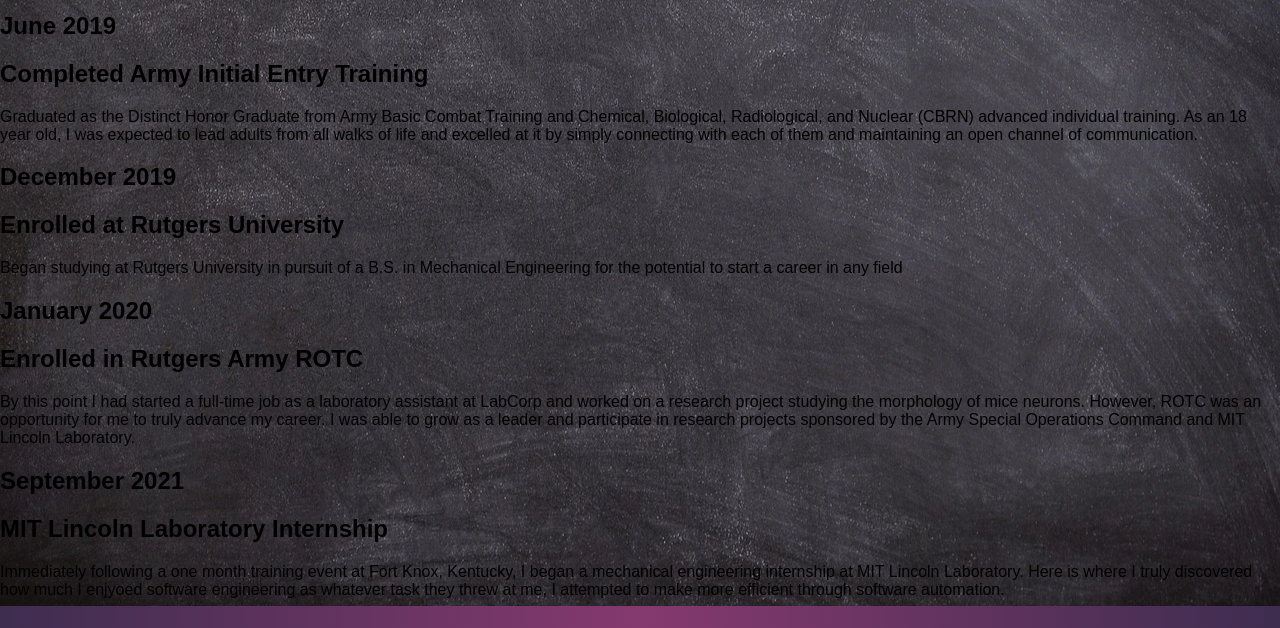
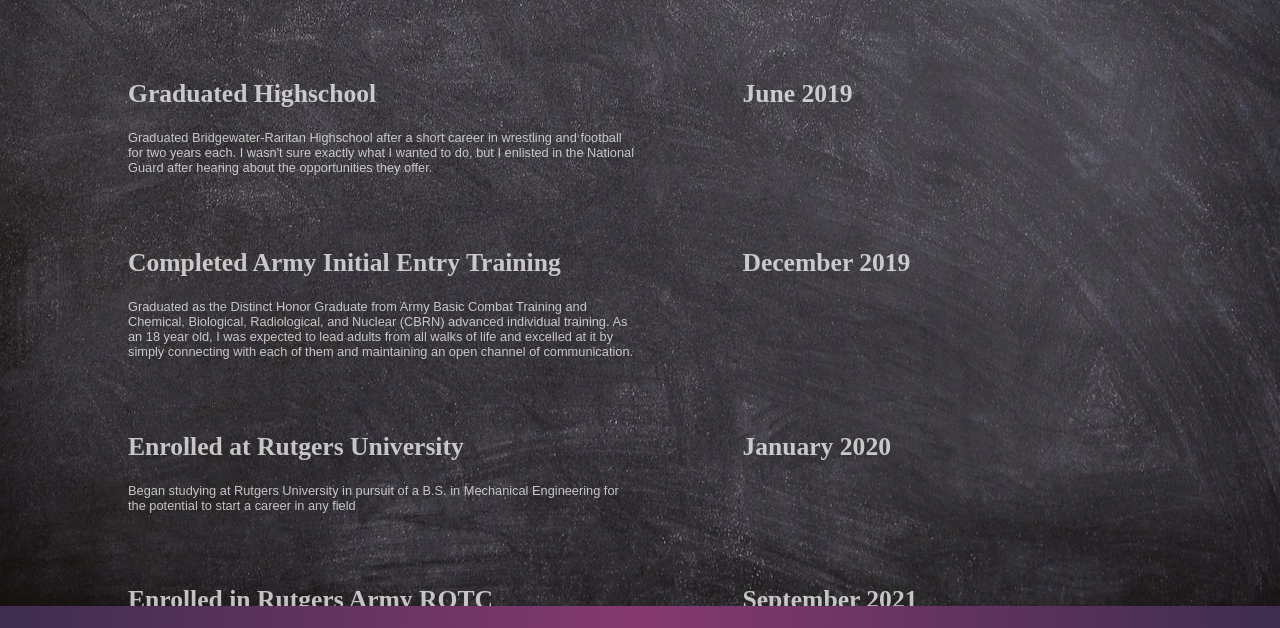
Before and after one commit to NJIT-WIS/midterm-portfolio-xaviergaray, a website: page docs/sections/journey/journey.html in a window 1280 px wide. Shown: the part 172-800 px from the top of the page. Drawn offline with Linux system fonts and the light colour scheme; a web font is replaced by a local one.

Commit message:
Organized items into columns/rows

```diff
--- a/docs/sections/journey/style.css
+++ b/docs/sections/journey/style.css
@@ -21,6 +21,8 @@
     background: url('../../images/desktop/hero/BACKGROUND_Blackboard.webp') no-repeat center center fixed;
     background-size: cover;
     overflow-x: hidden;
+    color: #fafafabe;
+    font-size: 1vw;
 }
 
 body {
@@ -77,22 +79,40 @@
     height: calc(100% - 5.9vw);
 }
 
-.main-content-text .paragraph, .para-title {
-    color: #fafafad2;
+.main-content {
+    position: absolute;
+    padding-top: 5%;
+    width: 100%;
+    margin: auto;
+    text-align: center;
 }
 
-.main-content-text .paragraph {
-    font-size: 1.93vw;
-    font-family: 'Roboto', sans-serif;
-    width: 40vw;
-    height: 70vh;
-    overflow: auto;
+h1, h2 {
+    font-family: 'Judson', serif;
+    color: #fafafabe;
+    font-size: 4vw;
 }
 
-.main-content-text .para-title {
-    font-size: 3.1vw;
-    font-family: 'Judson', serif;
-    text-decoration: underline;
+h2 {
+    font-size: 2vw;
+}
+
+.row {
+    display: flex;
+    justify-content: space-between;
+    padding-left: 10%;
+    padding-right: 10%;
+    padding-top: 3%;
+}
+
+.event {
+    width: 50%;
+    text-align: left;
+}
+
+.date {
+    width: 40%;
+    text-align: left;
 }
 
 .rectangle {
```
